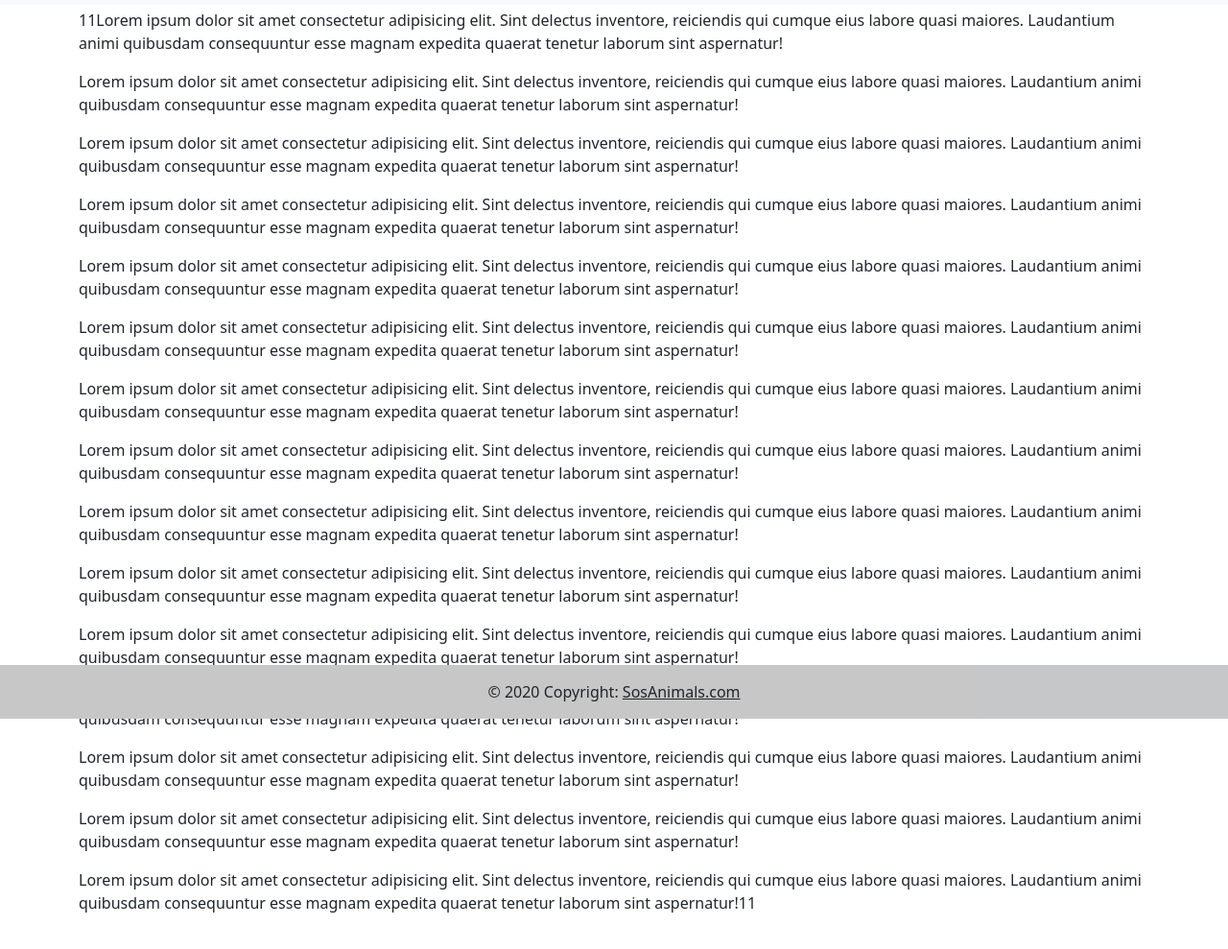
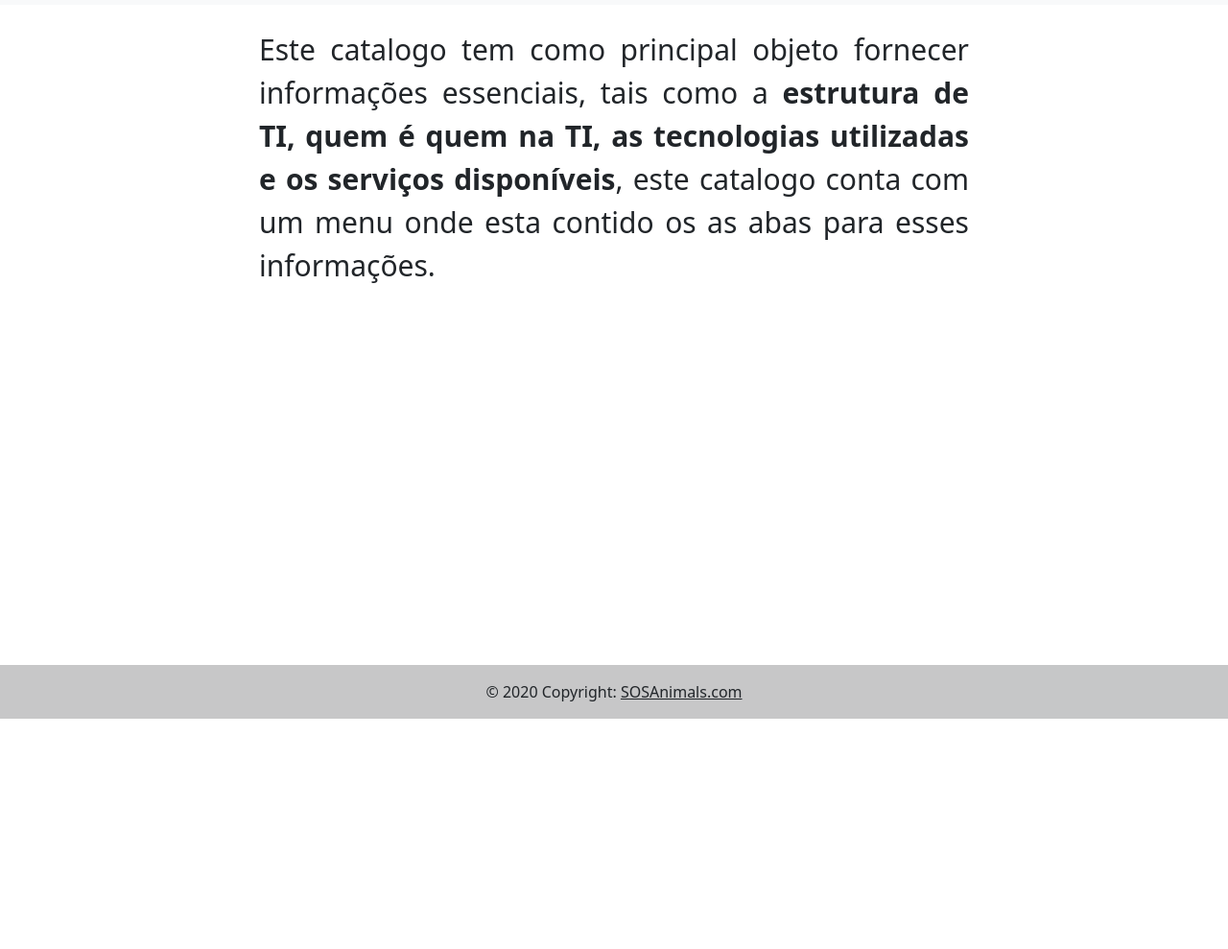
Before and after one commit to EdsonBila/PROJETO-ESTUDO-catalogo-de-servi-os, a plain HTML site: page index.html in a window 1280 px wide. Shown: the part 51-1040 px from the top of the page at 96% size. After the commit the page ends 800 px from the top, so only its background shows below. Drawn offline with nearby package versions, Linux system fonts and the light colour scheme.

Commit message:
Update index.html

```diff
--- a/index.html
+++ b/index.html
@@ -7,6 +7,17 @@
     <title>CATALOGO DE SERVIÇOS</title>
     <link href="https://cdn.jsdelivr.net/npm/bootstrap@5.2.2/dist/css/bootstrap.min.css" rel="stylesheet"
         integrity="sha384-Zenh87qX5JnK2Jl0vWa8Ck2rdkQ2Bzep5IDxbcnCeuOxjzrPF/et3URy9Bv1WTRi" crossorigin="anonymous">
+
+    <style>
+        .container{
+            padding-left: 200px;
+            padding-right: 200px;
+        }
+        p{
+            font-size: 30px;
+            text-align: justify;
+        }
+    </style>
 </head>
 
 <body>
@@ -40,21 +51,8 @@
                             <li class="nav-item">
                                 <a class="nav-link" href="INFORMACOES/tecnologia_de_ti.html">Tecnologia de TI</a>
                             </li>
-                            <li class="nav-item dropdown">
-                                <a class="nav-link dropdown-toggle" href="#" role="button" data-bs-toggle="dropdown"
-                                    aria-expanded="false">
-                                    Serviços
-                                </a>
-                                <ul class="dropdown-menu">
-                                    <li><a class="dropdown-item" href="SERVICOS/servicos_a_usuarios.html">SERVIÇOS A
-                                            USUARIOS</a></li>
-                                    <li><a class="dropdown-item" href="SERVICOS/servico_a_ti.html">SERVIÇOS A TI</a>
-                                    </li>
-                                    <li><a class="dropdown-item"
-                                            href="SERVICOS/servicos_a_clientes_e_fornecedores.html">SERVIÇOS A CLIENTES
-                                            E
-                                            FORNECEDORES</a></li>
-                                </ul>
+                            <li class="nav-item">
+                                <a class="nav-link" href="SERVICOS/servicos.html">Serviços</a>
                             </li>
                         </ul>
                     </div>
@@ -63,58 +61,15 @@
         </nav>
     </header>
     <main>
-        <div class="container" style="margin-top: 60px; margin-bottom: 60px;">
-            <p>11Lorem ipsum dolor sit amet consectetur adipisicing elit. Sint delectus inventore, reiciendis qui cumque
-                eius labore quasi maiores. Laudantium animi quibusdam consequuntur esse magnam expedita quaerat tenetur
-                laborum sint aspernatur!</p>
-            <p>Lorem ipsum dolor sit amet consectetur adipisicing elit. Sint delectus inventore, reiciendis qui cumque
-                eius labore quasi maiores. Laudantium animi quibusdam consequuntur esse magnam expedita quaerat tenetur
-                laborum sint aspernatur!</p>
-            <p>Lorem ipsum dolor sit amet consectetur adipisicing elit. Sint delectus inventore, reiciendis qui cumque
-                eius labore quasi maiores. Laudantium animi quibusdam consequuntur esse magnam expedita quaerat tenetur
-                laborum sint aspernatur!</p>
-            <p>Lorem ipsum dolor sit amet consectetur adipisicing elit. Sint delectus inventore, reiciendis qui cumque
-                eius labore quasi maiores. Laudantium animi quibusdam consequuntur esse magnam expedita quaerat tenetur
-                laborum sint aspernatur!</p>
-            <p>Lorem ipsum dolor sit amet consectetur adipisicing elit. Sint delectus inventore, reiciendis qui cumque
-                eius labore quasi maiores. Laudantium animi quibusdam consequuntur esse magnam expedita quaerat tenetur
-                laborum sint aspernatur!</p>
-            <p>Lorem ipsum dolor sit amet consectetur adipisicing elit. Sint delectus inventore, reiciendis qui cumque
-                eius labore quasi maiores. Laudantium animi quibusdam consequuntur esse magnam expedita quaerat tenetur
-                laborum sint aspernatur!</p>
-            <p>Lorem ipsum dolor sit amet consectetur adipisicing elit. Sint delectus inventore, reiciendis qui cumque
-                eius labore quasi maiores. Laudantium animi quibusdam consequuntur esse magnam expedita quaerat tenetur
-                laborum sint aspernatur!</p>
-            <p>Lorem ipsum dolor sit amet consectetur adipisicing elit. Sint delectus inventore, reiciendis qui cumque
-                eius labore quasi maiores. Laudantium animi quibusdam consequuntur esse magnam expedita quaerat tenetur
-                laborum sint aspernatur!</p>
-            <p>Lorem ipsum dolor sit amet consectetur adipisicing elit. Sint delectus inventore, reiciendis qui cumque
-                eius labore quasi maiores. Laudantium animi quibusdam consequuntur esse magnam expedita quaerat tenetur
-                laborum sint aspernatur!</p>
-            <p>Lorem ipsum dolor sit amet consectetur adipisicing elit. Sint delectus inventore, reiciendis qui cumque
-                eius labore quasi maiores. Laudantium animi quibusdam consequuntur esse magnam expedita quaerat tenetur
-                laborum sint aspernatur!</p>
-            <p>Lorem ipsum dolor sit amet consectetur adipisicing elit. Sint delectus inventore, reiciendis qui cumque
-                eius labore quasi maiores. Laudantium animi quibusdam consequuntur esse magnam expedita quaerat tenetur
-                laborum sint aspernatur!</p>
-            <p>Lorem ipsum dolor sit amet consectetur adipisicing elit. Sint delectus inventore, reiciendis qui cumque
-                eius labore quasi maiores. Laudantium animi quibusdam consequuntur esse magnam expedita quaerat tenetur
-                laborum sint aspernatur!</p>
-            <p>Lorem ipsum dolor sit amet consectetur adipisicing elit. Sint delectus inventore, reiciendis qui cumque
-                eius labore quasi maiores. Laudantium animi quibusdam consequuntur esse magnam expedita quaerat tenetur
-                laborum sint aspernatur!</p>
-            <p>Lorem ipsum dolor sit amet consectetur adipisicing elit. Sint delectus inventore, reiciendis qui cumque
-                eius labore quasi maiores. Laudantium animi quibusdam consequuntur esse magnam expedita quaerat tenetur
-                laborum sint aspernatur!</p>
-            <p>Lorem ipsum dolor sit amet consectetur adipisicing elit. Sint delectus inventore, reiciendis qui cumque
-                eius labore quasi maiores. Laudantium animi quibusdam consequuntur esse magnam expedita quaerat tenetur
-                laborum sint aspernatur!11</p>
+        <div class="container" style="margin-top: 80px; margin-bottom: 60px; ">
+            <p>Este catalogo tem como principal objeto fornecer informações essenciais, tais como a <b>estrutura de TI, quem é quem na TI, as tecnologias utilizadas e os serviços disponíveis</b>, este catalogo conta com um menu onde esta contido os as abas para esses informações.</p>
+
         </div>
     </main>
     <footer class="bg-light text-center position-fixed bottom-0 start-50 translate-middle-x" style="width: 100%;">
         <div class="text-center p-3" style="background-color: rgba(0, 0, 0, 0.2);">
             © 2020 Copyright:
-            <a class="text-dark" href="">SosAnimals.com</a>
+            <a class="text-dark" href="">SOSAnimals.com</a>
         </div>
     </footer>
 
```
